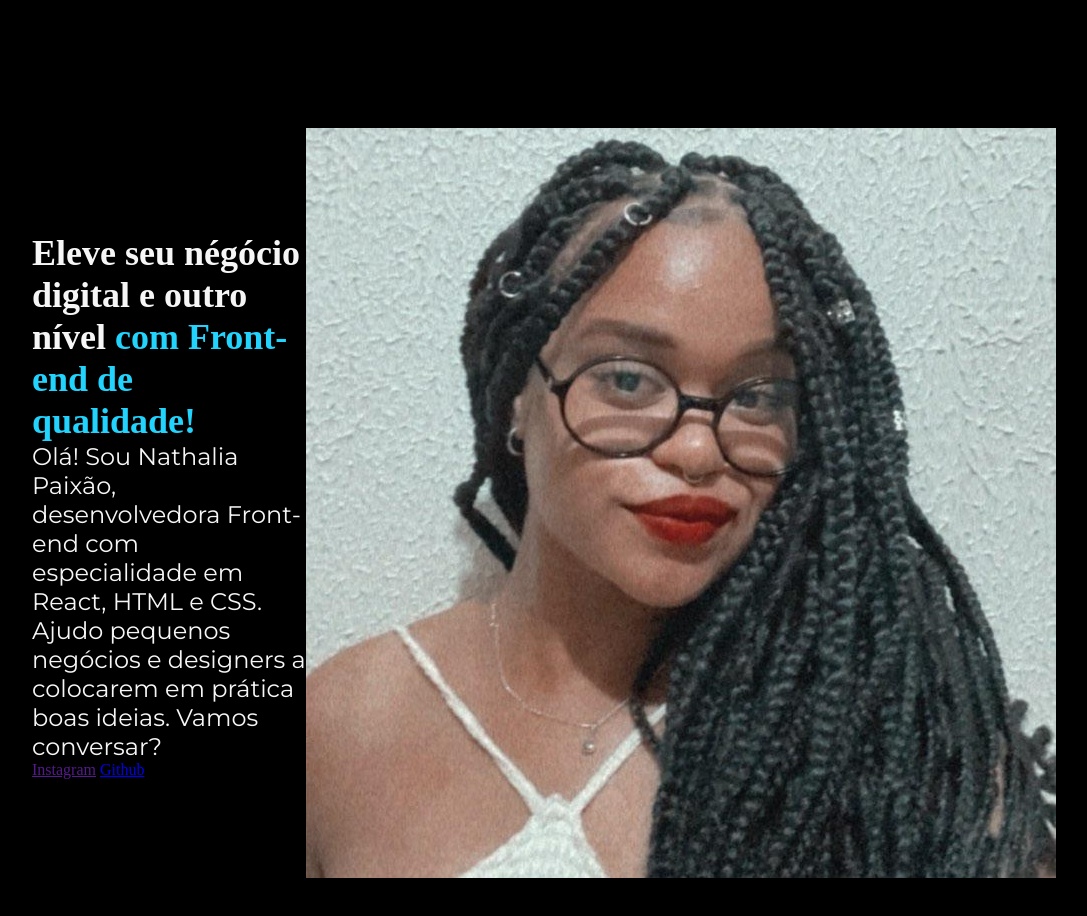
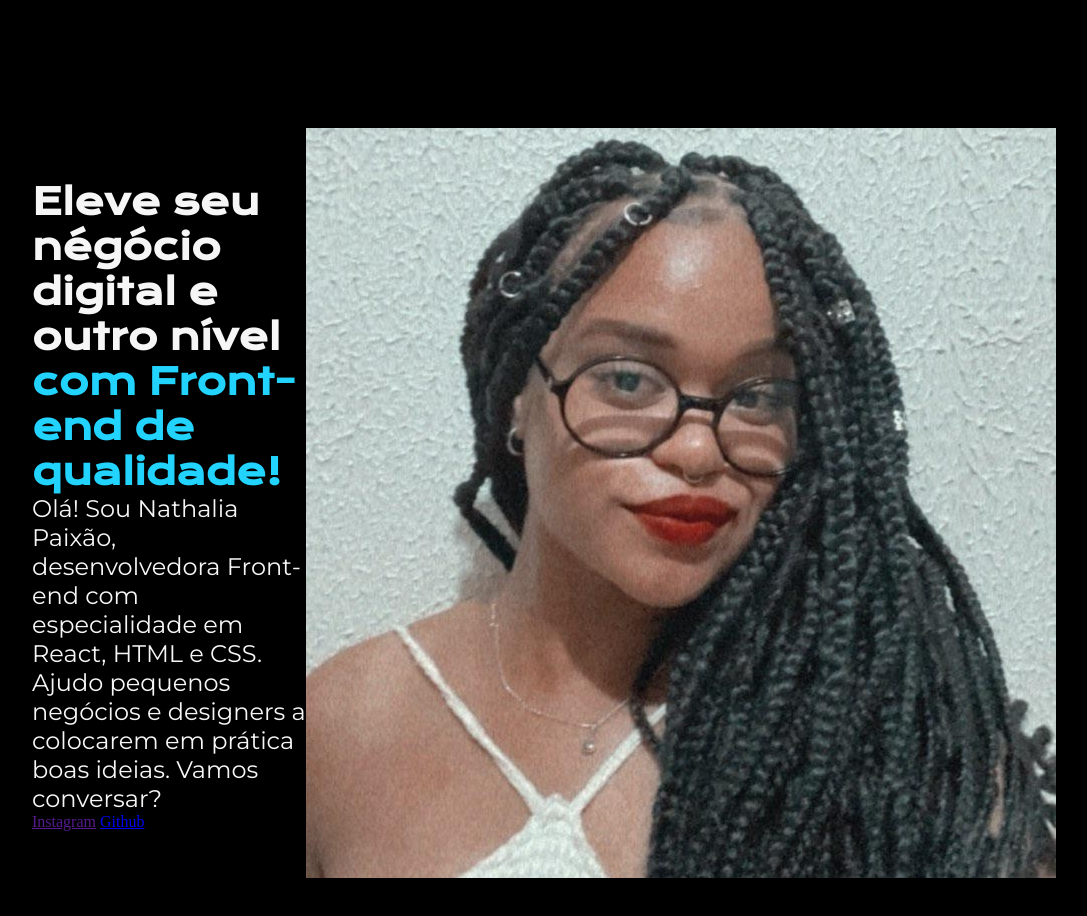
Before and after one commit to nathaliasrra/portfolio, a plain HTML site: page index.html in a window 1280 px wide. Shown: the whole page, without its empty margins (96-1183 px from the left). Drawn offline with nearby package versions, Linux system fonts and the light colour scheme.

Commit message:
Trocando aspas simples por dupla

```diff
--- a/style.css
+++ b/style.css
@@ -28,7 +28,7 @@ body {
 }
 
 .apresentacao__conteudo__titulo{
-    font-family: 'Krona One", sans-serif';
+    font-family: "Krona One", "sans-serif";
     font-size: 36px;
 
 }
```
